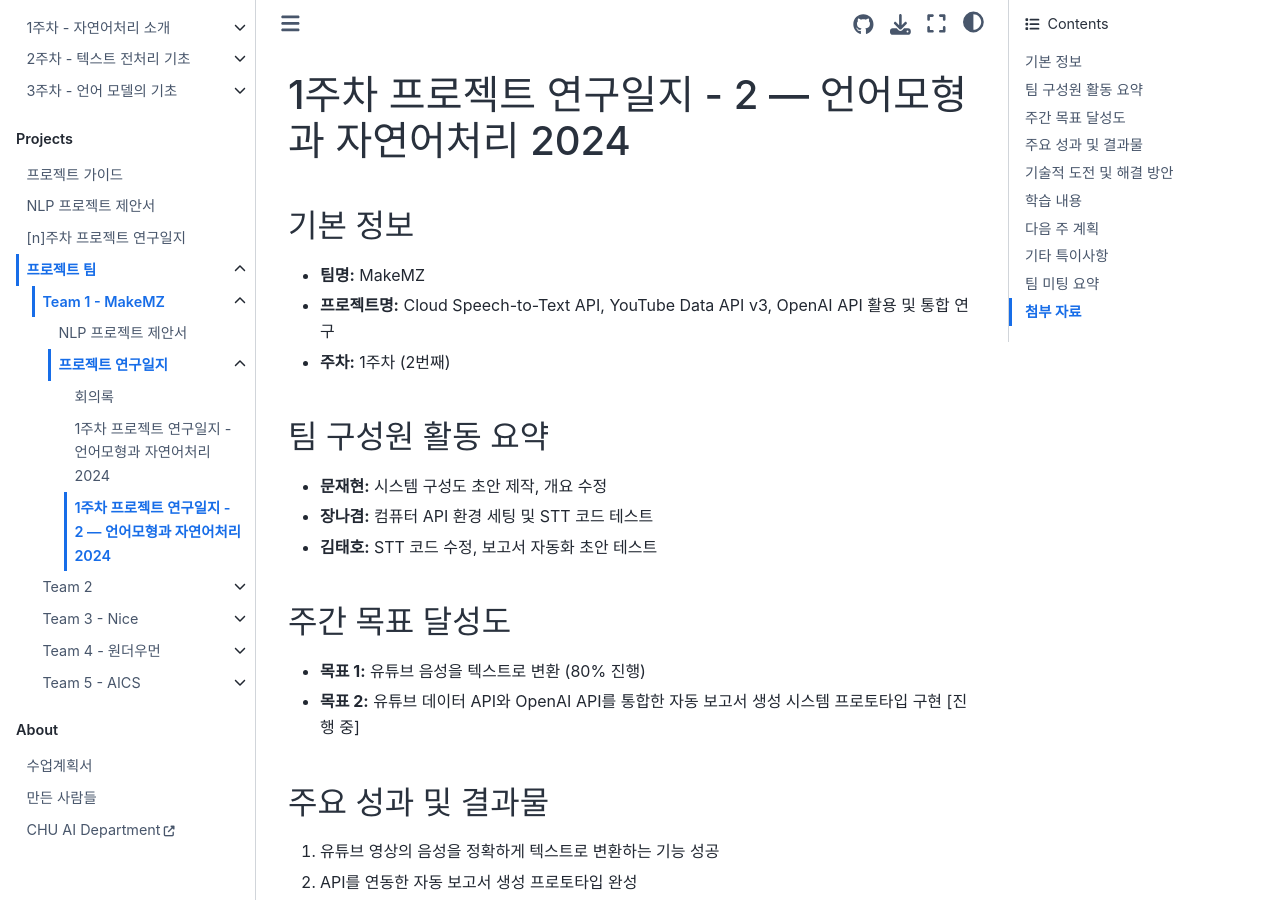
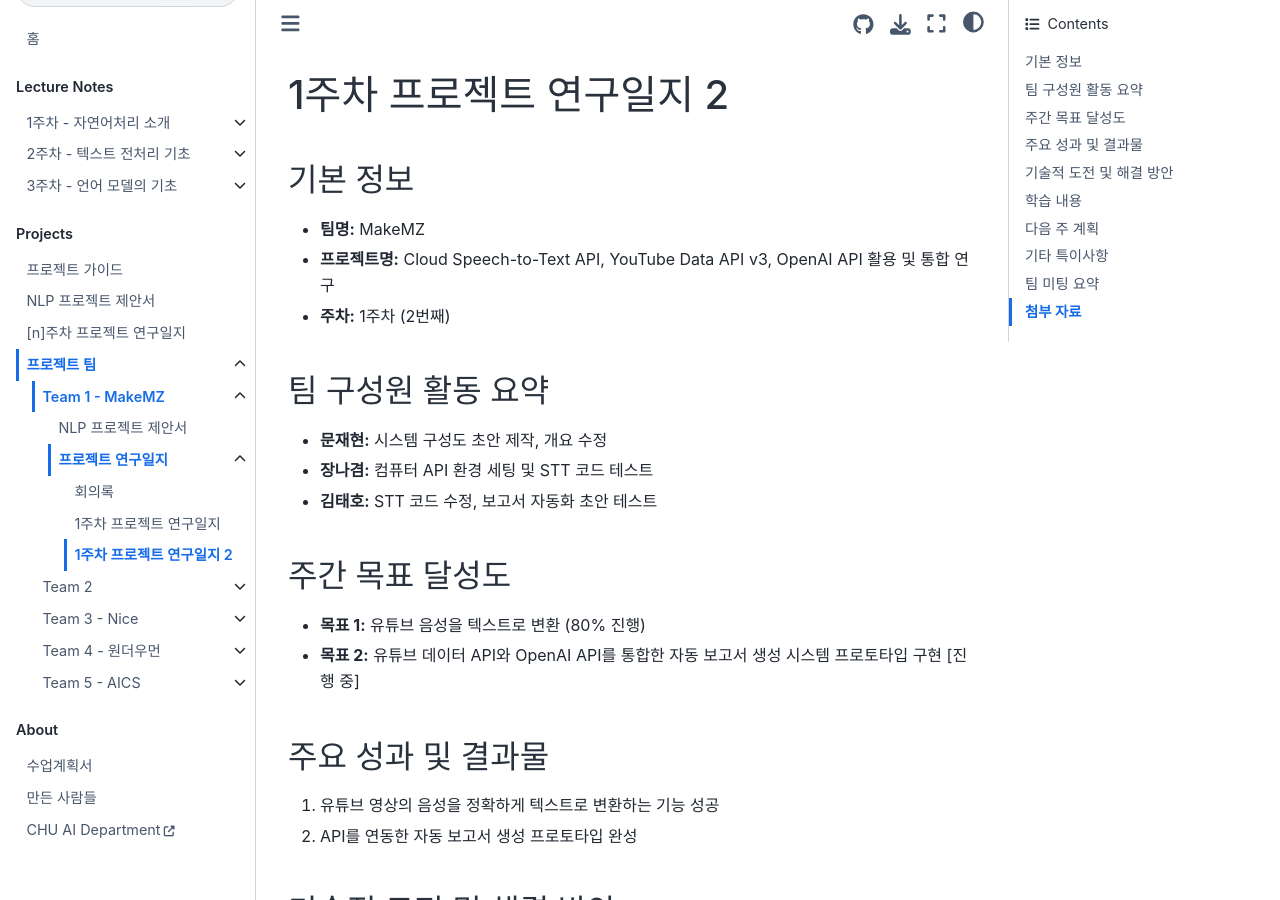
Before and after one commit to entelecheia/intronlp-2024, a Jupyter Book: the page built from book/ko/projects/team1/0909.md, in a window 1280 px wide and 900 px high. Built offline with Jupyter Book 1.0.4 settings and Sphinx 7.4.7 and the Sphinx Book theme 1.1.4, drawn with Linux system fonts in a browser that asks for light colours; some of the changed text lies outside the part shown.

```diff
--- a/book/ko/_toc.yml
+++ b/book/ko/_toc.yml
@@ -49,11 +49,14 @@
               - file: projects/team4/proposal
               - file: projects/team4/notes
                 sections:
-                  - file: projects/team4/Research-Log/W1.md
-                  - file: projects/team4/Research-Log/W2.md
+                  - file: projects/team4/Research-Log/W1
+                  - file: projects/team4/Research-Log/W2
           - file: projects/team5/index
             sections:
               - file: projects/team5/proposal
+              - file: projects/team5/notes
+                sections:
+                  - file: projects/team5/research-note-1-2-3
   - caption: About
     chapters:
       - file: syllabus/index
--- a/book/ko/projects/team1/0905.md
+++ b/book/ko/projects/team1/0905.md
@@ -1,4 +1,4 @@
-# 1주차 프로젝트 연구일지 - 언어모형과 자연어처리 2024
+# 1주차 프로젝트 연구일지
 
 ## 기본 정보
 
--- a/book/ko/projects/team1/0909.md
+++ b/book/ko/projects/team1/0909.md
@@ -1,4 +1,4 @@
-# 1주차 프로젝트 연구일지 - 2 — 언어모형과 자연어처리 2024
+# 1주차 프로젝트 연구일지 2
 
 ## 기본 정보
 
--- a/book/ko/projects/team1/0911.md
+++ b/book/ko/projects/team1/0911.md
@@ -1,4 +1,4 @@
-# 2주차 프로젝트 연구일지 — 언어모형과 자연어처리 2024
+# 2주차 프로젝트 연구일지
 
 ## 기본 정보
 
```
Also changed, not shown: book/ko/projects/team5/notes.md (added, +5 -0 lines), book/ko/projects/team5/research-note-1-2-3.md (renamed from book/ko/projects/team5/research-note-day1, 2, 3.md).
